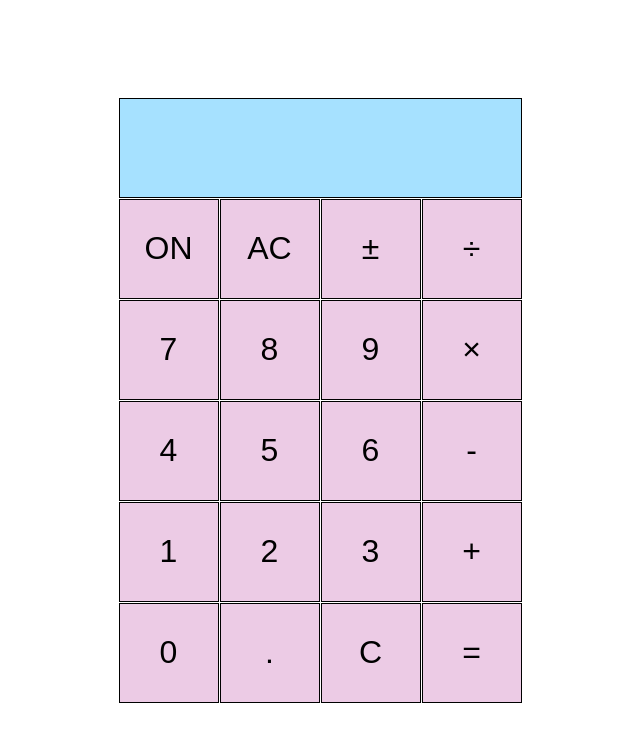
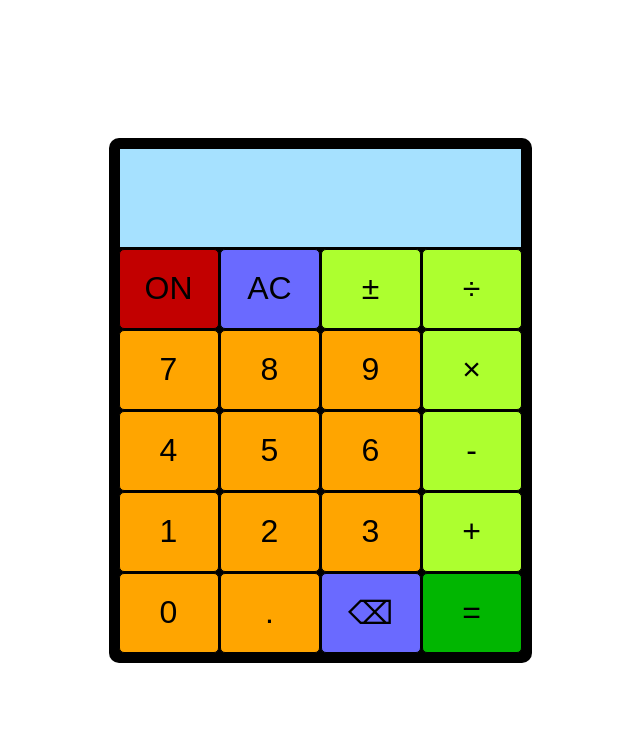
Before and after one commit to tazwarmohammed/calculator, a plain HTML site: page index.html in a window 1280 px wide. Both pictures are taken after a click on the button "ON". Shown: the whole page, without its empty margins (320-960 px from the left). Drawn offline with Linux system fonts and the light colour scheme.

Commit message:
Add various colored buttons

```diff
--- a/index.html
+++ b/index.html
@@ -28,8 +28,10 @@
     <button id="add" class="op">+</button>
     <button id="zero" class="num">0</button>
     <button id="decimal">.</button>
-    <button id="clear">C</button>
+    <button id="clear">⌫</button>
     <button id="equal">=</button>
+
+    <!-- <img src="images/backspace.png"> -->
   </div>
 </body>
 <script src="main.js"></script>
--- a/main.js
+++ b/main.js
@@ -6,11 +6,13 @@ const operators = document.querySelectorAll('.op');
 
 // const operators = ['+', '-', '×', '÷'];
 
-let  number1, number2, operator, result;
-
-let  operatorCount = 0;
-
-let opActive, equalTo = false;   //true if any operator or equal button is pressed
+let number1;
+let number2;
+let operator;
+let result;
+let operatorCount = 0;
+let opActive = false;   //true if any operator is pressed
+let equalTo = false;   //true if equal button is pressed
 
 
 function add(num1, num2) {
@@ -47,28 +49,28 @@ function allClear() {
     number1 = undefined
     number2 = undefined;
     operator, display.innerText = '';
-    opActive, equalTo, isDecimal = false;
+    opActive, equalTo = false;
     operatorCount = 0;
 }
+
+//remove color of operators
+function clearAllOperatorColor() {
+    operators.forEach((op) => {
+        op.style.removeProperty("background-color");
+    });
+}
+
 
 //all buttons
 document.querySelectorAll('button').forEach((button) => {
     button.addEventListener('click', () => {
-        button.classList.add('clicked');
+        button.style.cssText = `background-color: white`;
         setTimeout(() => {
-            button.classList.remove('clicked');
+            button.style.removeProperty("background-color");
         }, 50);
         clearAllOperatorColor();
     });
 });
-
-
-//remove color of operators
-function clearAllOperatorColor() {
-    operators.forEach((op) => {
-        op.classList.remove('clicked');
-    });
-}
 
 
 //AC button
@@ -96,9 +98,9 @@ operators.forEach((op) => {
         clearAllOperatorColor();
         opActive = true;
         setTimeout(() => {
-            op.classList.add('clicked');
+            op.style.cssText = `background-color: white`;
         }, 50);
-        op.classList.add('clicked');
+        // op.classList.add('clicked');
         if(operatorCount > 0) {
             number2 = Number(display.innerText);
             display.innerText = operate(number1, number2, operator);
@@ -116,7 +118,8 @@ document.querySelector('#equal').addEventListener('click', () => {
         operatorCount = 0;
         number2 = Number(display.innerText);
         display.innerText = operate(number1, number2, operator);
-        opActive, equalTo = true;
+        opActive = true;
+        equalTo = true;
     }
 });
 
@@ -141,5 +144,7 @@ document.querySelector('#plus-minus').addEventListener('click', () => {
 
 //dot(decimal) button
 document.querySelector('#decimal').addEventListener('click', () => {
-
+    if(!display.innerText.includes('.')) {
+        display.innerText += '.'
+    }
 });
--- a/style.css
+++ b/style.css
@@ -21,14 +21,19 @@ body {
   grid-template-columns: repeat(4, 1fr);
   grid-template-rows: repeat(6, 1fr);
   gap: 1px;
+  padding: 10px;
+  background-color: black;
+  border-radius: 10px;
+  max-height: 505px;
 }
 
 button {
   width: 100px;
-  height: 100px;
+  height: 80px;
   font-size: xx-large;
-  background-color: rgb(236, 203, 229);
+  /* background-color: rgb(236, 203, 229); */
   border: 1px solid black;
+  border-radius: 5px;
 }
 
 #display {
@@ -43,6 +48,34 @@ button {
   padding-left: 5px;
 }
 
-.clicked {
-  background-color: rgb(247, 142, 224);
+.num {
+  background-color: orange;
 }
+
+.op {
+  background-color: greenyellow;
+}
+
+#display-on-off {
+  background-color: rgba(255, 0, 0, 0.76);
+}
+
+#all-clear {
+  background-color: rgb(106, 106, 255);
+}
+
+#clear {
+  background-color: rgb(106, 106, 255);
+}
+
+#decimal {
+  background-color: orange;
+}
+
+#equal {
+  background-color: rgb(1, 182, 1);
+}
+
+#plus-minus {
+  background-color: greenyellow;
+}
```
Also changed, not shown: images/backspace.png (added).
